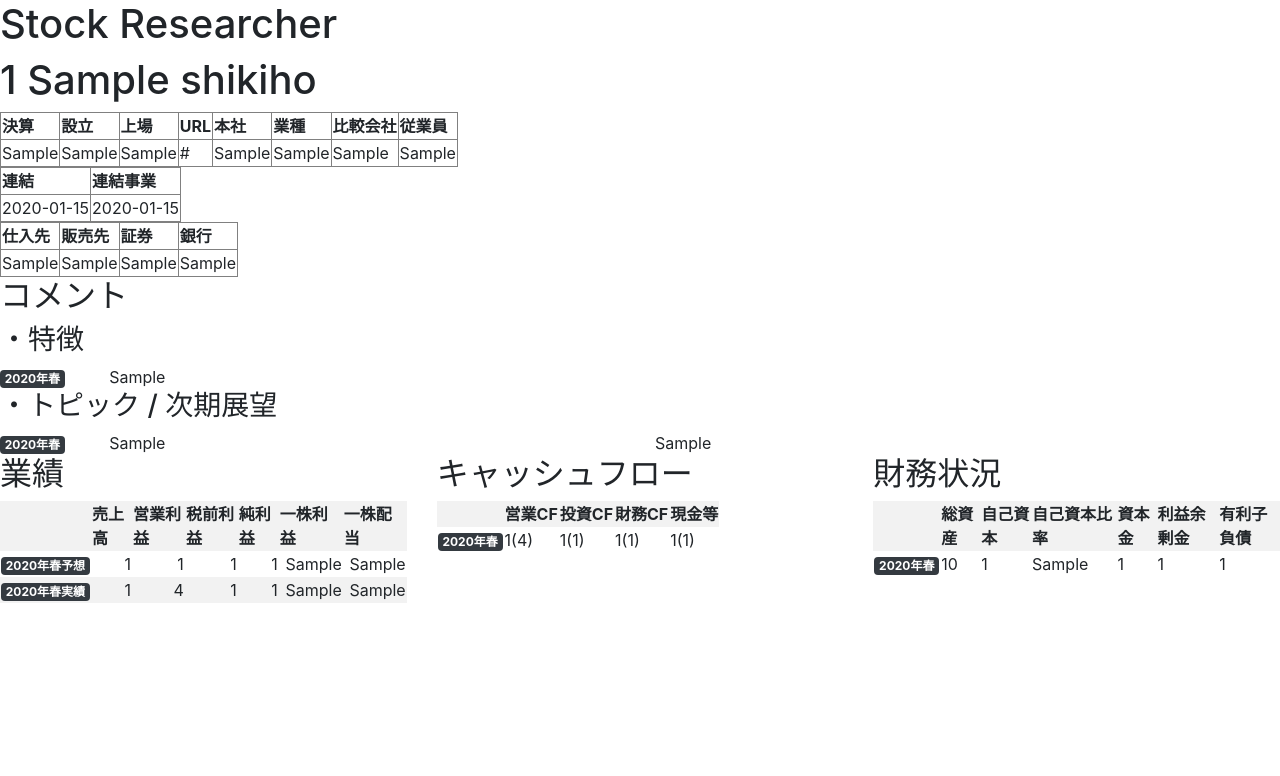
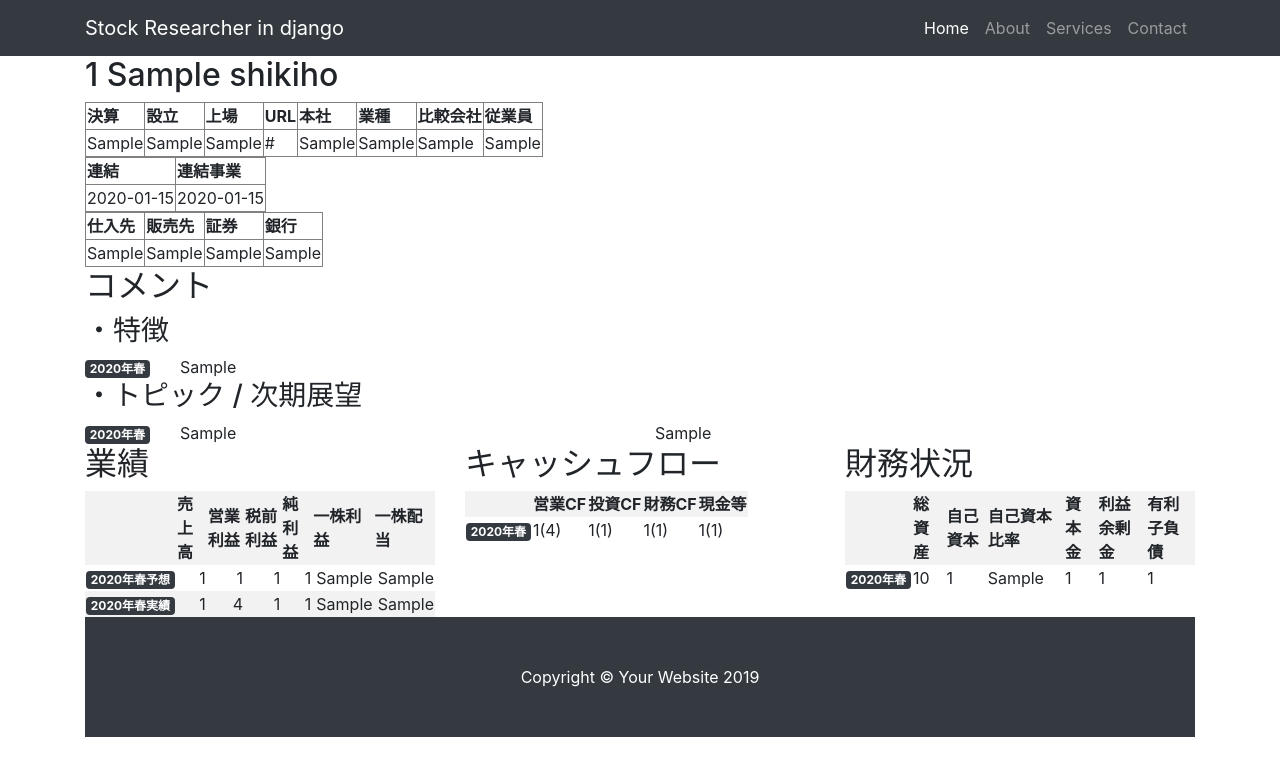
Before and after one commit to sionh/stock_researcher_django, a Django app: page /shikihos/code/1/ in a window 1280 px wide. Shown: the top 776 px of the page. Run offline with Django 3.2, Linux system fonts and the light colour scheme; tables that the repository leaves empty hold one stand-in row (values such as "Sample post"); some libraries are stand-ins or nearby versions.

Commit message:
レイアウトの調整

```diff
--- a/shikihos/templates/shikihos/base.html
+++ b/shikihos/templates/shikihos/base.html
@@ -1,20 +1,69 @@
 {% load i18n static %}
 <!DOCTYPE html>{% get_current_language as LANGUAGE_CODE %}
 <html lang="{{ LANGUAGE_CODE|default:"en-us" }}">
+
 <head>
 <meta charset="UTF-8">
 <meta name="viewport" content="width=device-width, initial-scale=1, shrink-to-fit=no">
+  <meta name="description" content="">
+  <meta name="author" content="">
+    <title>Stock Researcher in django</title>
+  <!-- Bootstrap core CSS -->
 <link rel="stylesheet" href="{% static 'shikihos/css/bootstrap.min.css' %}">
+
+  <!-- Custom styles for this template -->
+  <link href="{% static 'shikihos/css/shop-homepage.css' %}" rel="stylesheet">
+
 <link rel="stylesheet" href="{% static 'shikihos/style.css' %}">
 {% block extra_css %}{% endblock %}
     <title>Stock Researcher (django)</title>
     </head>
     <body>
+  <!-- Navigation -->
+  <nav class="navbar navbar-expand-lg navbar-dark bg-dark fixed-top">
+    <div class="container">
+      <a class="navbar-brand" href="#">Stock Researcher in django</a>
+      <button class="navbar-toggler" type="button" data-toggle="collapse" data-target="#navbarResponsive" aria-controls="navbarResponsive" aria-expanded="false" aria-label="Toggle navigation">
+        <span class="navbar-toggler-icon"></span>
+      </button>
+      <div class="collapse navbar-collapse" id="navbarResponsive">
+        <ul class="navbar-nav ml-auto">
+          <li class="nav-item active">
+            <a class="nav-link" href="#">Home
+              <span class="sr-only">(current)</span>
+            </a>
+          </li>
+          <li class="nav-item">
+            <a class="nav-link" href="#">About</a>
+          </li>
+          <li class="nav-item">
+            <a class="nav-link" href="#">Services</a>
+          </li>
+          <li class="nav-item">
+            <a class="nav-link" href="#">Contact</a>
+          </li>
+        </ul>
+      </div>
+    </div>
+  </nav>
+
         <h1>Stock Researcher</h1>
         {% block content %}
         {% endblock %}
+
+
+<!-- Footer -->
+<footer class="py-5 bg-dark">
+    <div class="container">
+      <p class="m-0 text-center text-white">Copyright &copy; Your Website 2019</p>
+    </div>
+    <!-- /.container -->
+  </footer>
+
+  <!-- Bootstrap core JavaScript -->
 <script src="{% static 'shikihos/js/jquery-3.5.1.min.js' %}"></script>
 <script src="{% static 'shikihos/js/bootstrap.bundle.min.js' %}"></script>
+
 {% block extra_js %}{% endblock %}
 </body>
 </html>
--- a/shikihos/templates/shikihos/code.html
+++ b/shikihos/templates/shikihos/code.html
@@ -7,7 +7,11 @@
 
 
 {% if shikihos %}
-<h1>{{ shikiho.code }} {{ shikiho.comp_name }}</h1>
+<div class="container">
+    <div class="row">
+        <div class="col-lg-12">
+
+<h2>{{ shikiho.code }} {{ shikiho.comp_name }}</h2>
 <table border="1">
     <tbody>
         <tr>
@@ -188,5 +192,6 @@
 {% else %}
     <p>No shikihos are available.</p>
 {% endif %}
+</div>
 
 {% endblock %}
```
Also changed, not shown: shikihos/templates/shikihos/index.html (+6 -2 lines).
